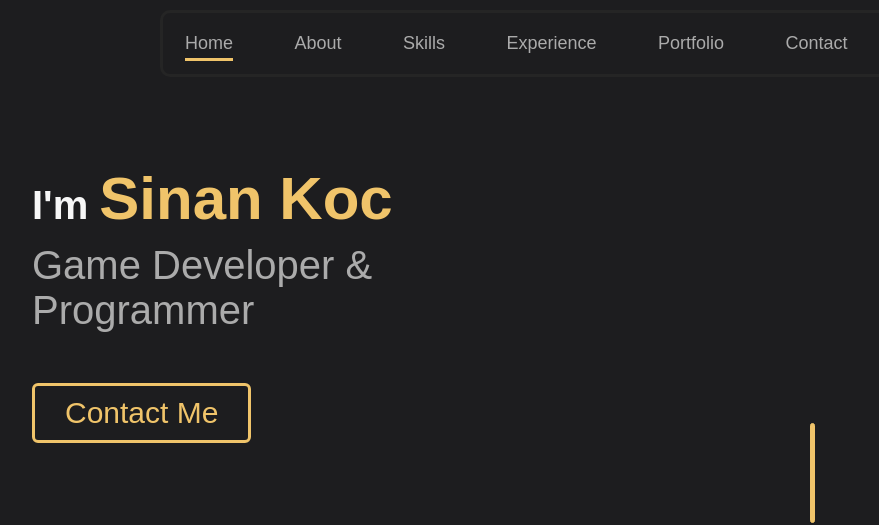
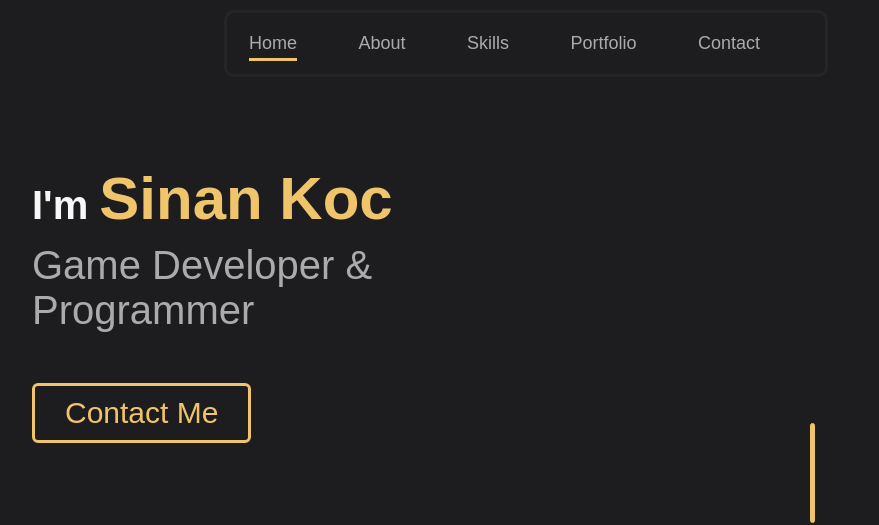
Before and after one commit to DismissedGv/DismissedGv.github.io, a plain HTML site: page index.html in a window 1280 px wide. Shown: the top 525 px of the page, without its empty margins (224-1103 px from the left). Drawn offline with Linux system fonts and the light colour scheme.

Commit message:
navbar aligning update

```diff
--- a/index.html
+++ b/index.html
@@ -17,7 +17,6 @@
                 <a class="tab-links active-link" href="#header">Home</a>
                 <a class="tab-links" href="#about">About</a>
                 <a class="tab-links" href="#skills">Skills</a>
-                <a class="tab-links" href="#experience">Experience</a>
                 <a class="tab-links" href="#portfolio">Portfolio</a>
                 <a class="tab-links" href="#contact">Contact</a>
                 <i class="fa-solid fa-xmark" onclick="closemenu()"></i>
--- a/style.css
+++ b/style.css
@@ -40,7 +40,7 @@ nav{
     align-items: center;
     flex-wrap: wrap;
     display: inline-block;
-    margin-left: 10%;
+    margin-left: 15%;
     list-style: none;
     padding: 20px 15px;
 }
```
